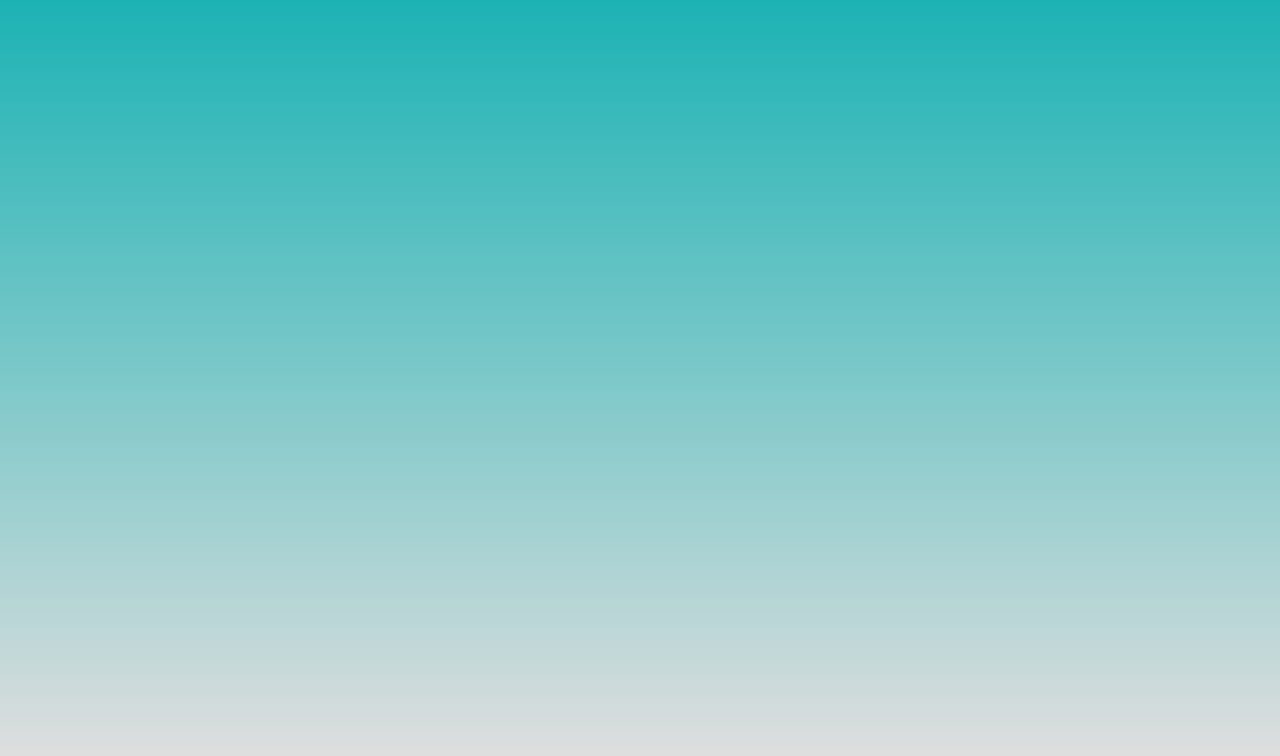
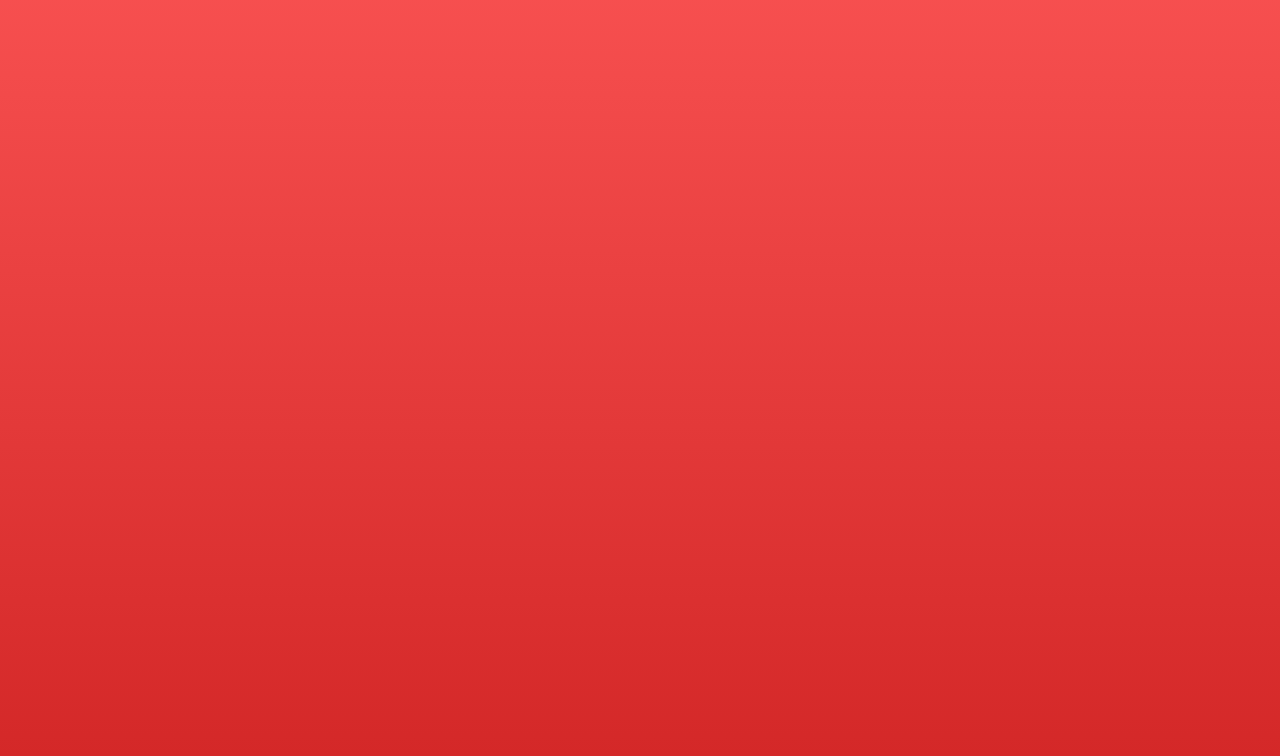
Before and after one commit to Azizmyguy/myWebsite, a plain HTML site: page index.html in a window 1280 px wide. Shown: the part 60-816 px from the top of the page. Drawn offline with Linux system fonts and the light colour scheme.

Commit message:
Update index.html

```diff
--- a/index.html
+++ b/index.html
@@ -3,7 +3,7 @@
   <style>
      body{
          text-align: center;
-         background-image: linear-gradient(rgb(13, 175, 177), rgb(222, 222, 222));
+         background-image: linear-gradient(rgb(249, 82, 82), rgb(212, 40, 40));
          min-width: 100%;
          min-height: 100%;
       }
```
